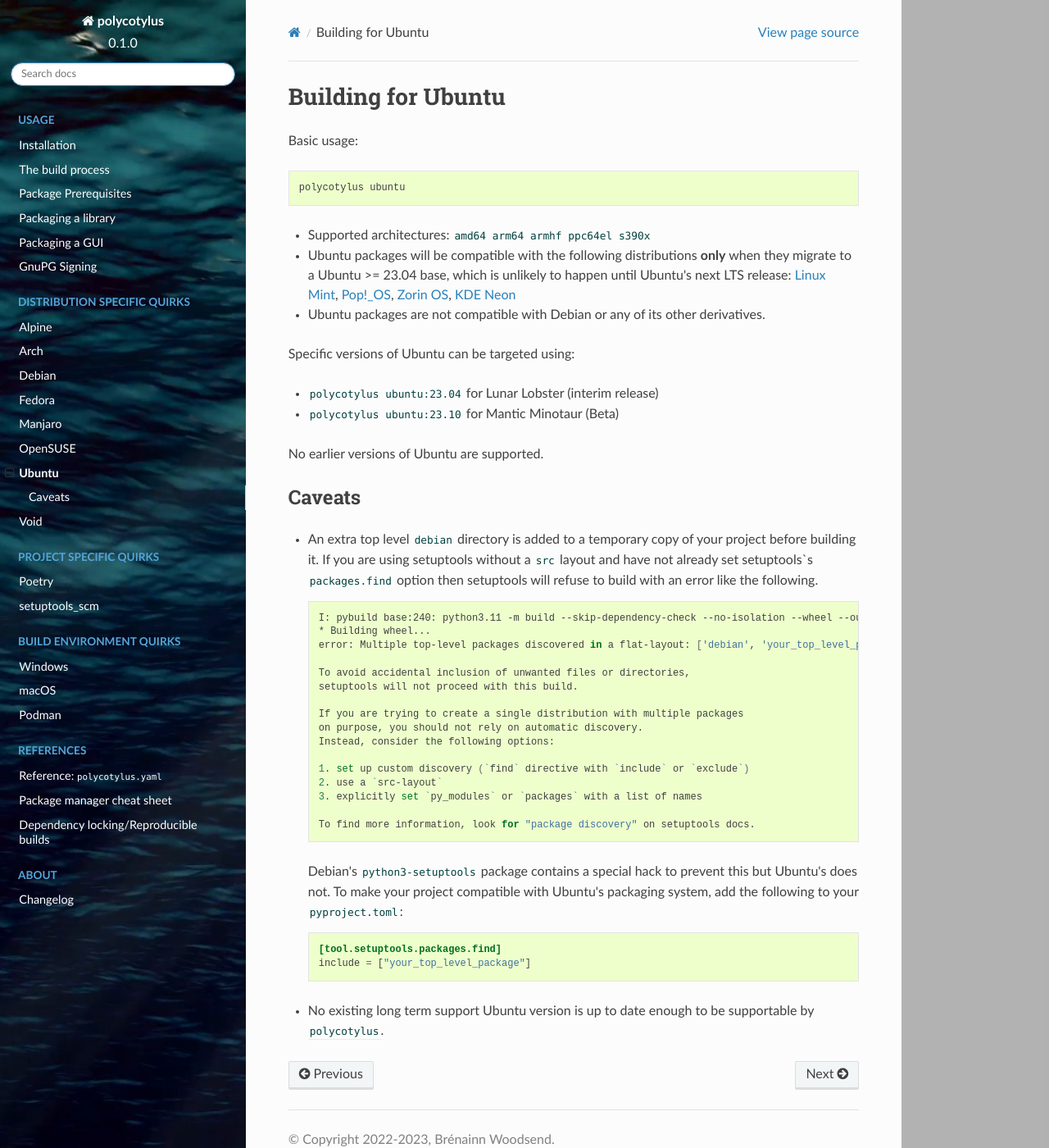
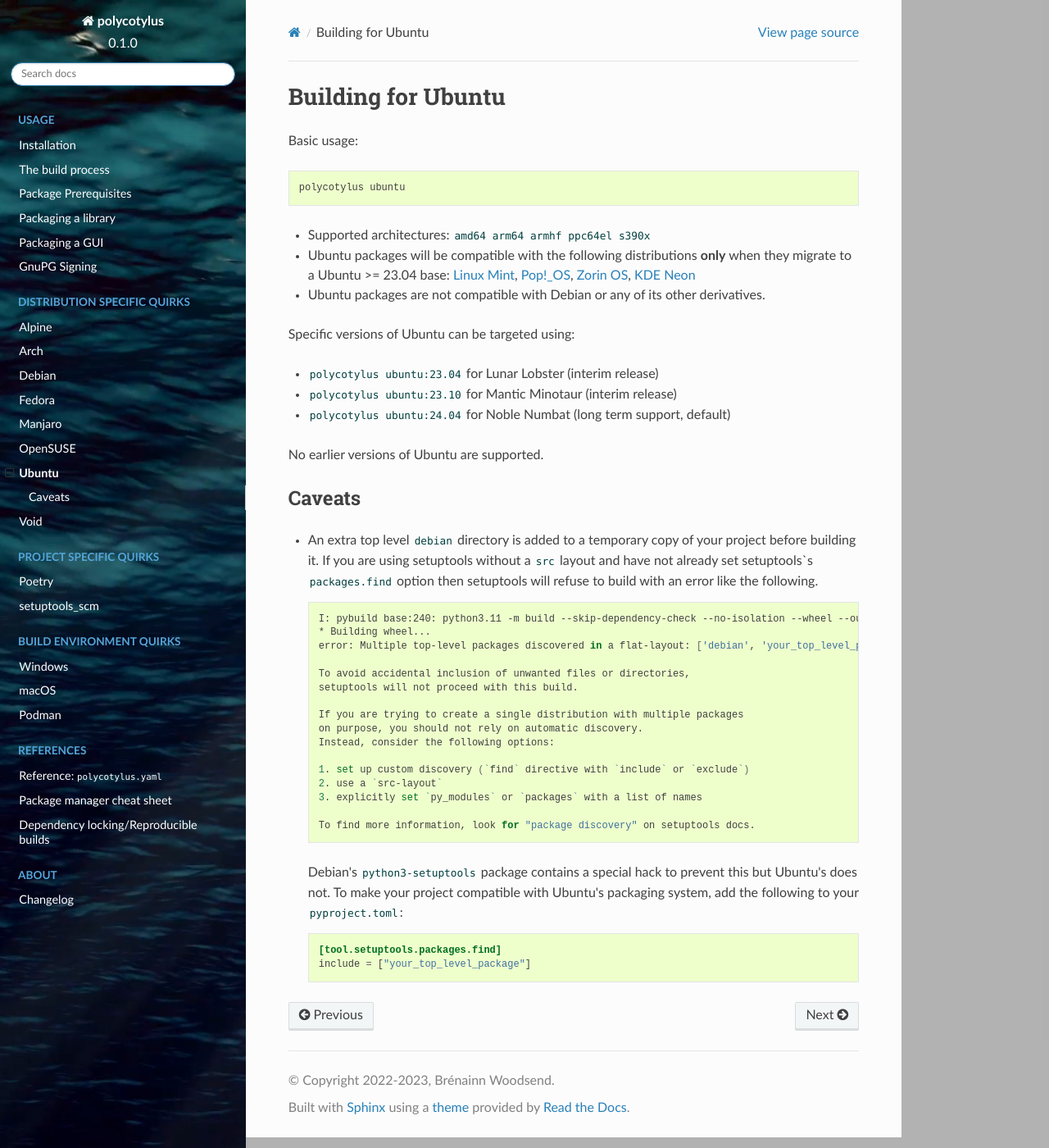
Before and after one commit to bwoodsend/polycotylus, a Sphinx documentation site: the page built from docs/source/ubuntu.rst, in a window 1280 px wide and 1400 px high. Shown: the whole window at 82% size. Built offline with Sphinx 7.4.7 and the Read the Docs theme 2.0.0, drawn with Linux system fonts in a browser that asks for light colours.

Commit message:
Add Ubuntu 24.04 support

```diff
--- a/README.rst
+++ b/README.rst
@@ -77,7 +77,7 @@
 Fedora_        37-40, 41 (rawhide)
 Manjaro_       rolling
 OpenSUSE_      Tumbleweed only (rolling)
-Ubuntu_        23.04, 23.10 (interim releases)
+Ubuntu_        23.04-24.04
 Void_          rolling
 =============  ============================================
 
--- a/docs/source/ubuntu.rst
+++ b/docs/source/ubuntu.rst
@@ -9,10 +9,9 @@
 * Supported architectures: ``amd64 arm64 armhf ppc64el s390x``
 
 * Ubuntu packages will be compatible with the following distributions **only**
-  when they migrate to a Ubuntu >= 23.04 base, which is unlikely to happen until
-  Ubuntu's next LTS release: `Linux Mint <https://linuxmint.com/>`_, `Pop!_OS
-  <https://pop.system76.com/>`_, `Zorin OS <https://zorin.com/os/>`_, `KDE Neon
-  <https://neon.kde.org/>`_
+  when they migrate to a Ubuntu >= 23.04 base: `Linux Mint
+  <https://linuxmint.com/>`_, `Pop!_OS <https://pop.system76.com/>`_, `Zorin OS
+  <https://zorin.com/os/>`_, `KDE Neon <https://neon.kde.org/>`_
 
 * Ubuntu packages are not compatible with Debian or any of its other
   derivatives.
@@ -20,7 +19,8 @@
 Specific versions of Ubuntu can be targeted using:
 
 * ``polycotylus ubuntu:23.04`` for Lunar Lobster (interim release)
-* ``polycotylus ubuntu:23.10`` for Mantic Minotaur (Beta)
+* ``polycotylus ubuntu:23.10`` for Mantic Minotaur (interim release)
+* ``polycotylus ubuntu:24.04`` for Noble Numbat (long term support, default)
 
 No earlier versions of Ubuntu are supported.
 
@@ -58,6 +58,3 @@
 
     [tool.setuptools.packages.find]
     include = ["your_top_level_package"]
-
-* No existing long term support Ubuntu version is up to date enough to be
-  supportable by `polycotylus`.
--- a/polycotylus/__init__.py
+++ b/polycotylus/__init__.py
@@ -14,7 +14,7 @@
 from ._void import Void, VoidGlibc, VoidMusl
 from ._opensuse import OpenSUSE
 from ._debian import Debian, Debian13
-from ._ubuntu import Ubuntu, Ubuntu2304, Ubuntu2310
+from ._ubuntu import Ubuntu, Ubuntu2304, Ubuntu2310, Ubuntu2404
 
 distributions = {i.name: i for i in (Alpine, Arch, Debian, Fedora, Manjaro, OpenSUSE, Ubuntu, Void)}
 distributions["alpine:3.17"] = Alpine317
@@ -29,5 +29,6 @@
 distributions["fedora:41"] = Fedora41
 distributions["ubuntu:23.04"] = Ubuntu2304
 distributions["ubuntu:23.10"] = Ubuntu2310
+distributions["ubuntu:24.04"] = Ubuntu2404
 distributions["void:glibc"] = VoidGlibc
 distributions["void:musl"] = VoidMusl
```
Also changed, not shown: 4 other files.
